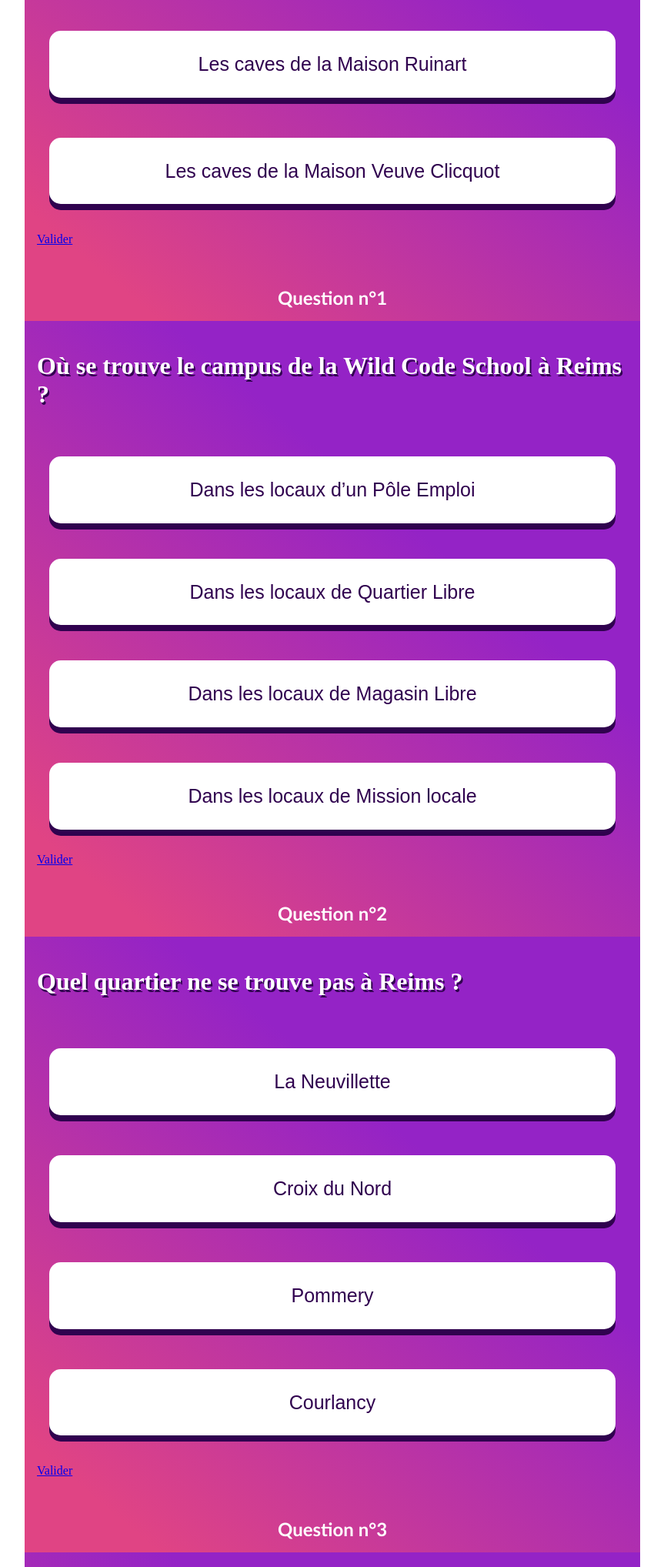
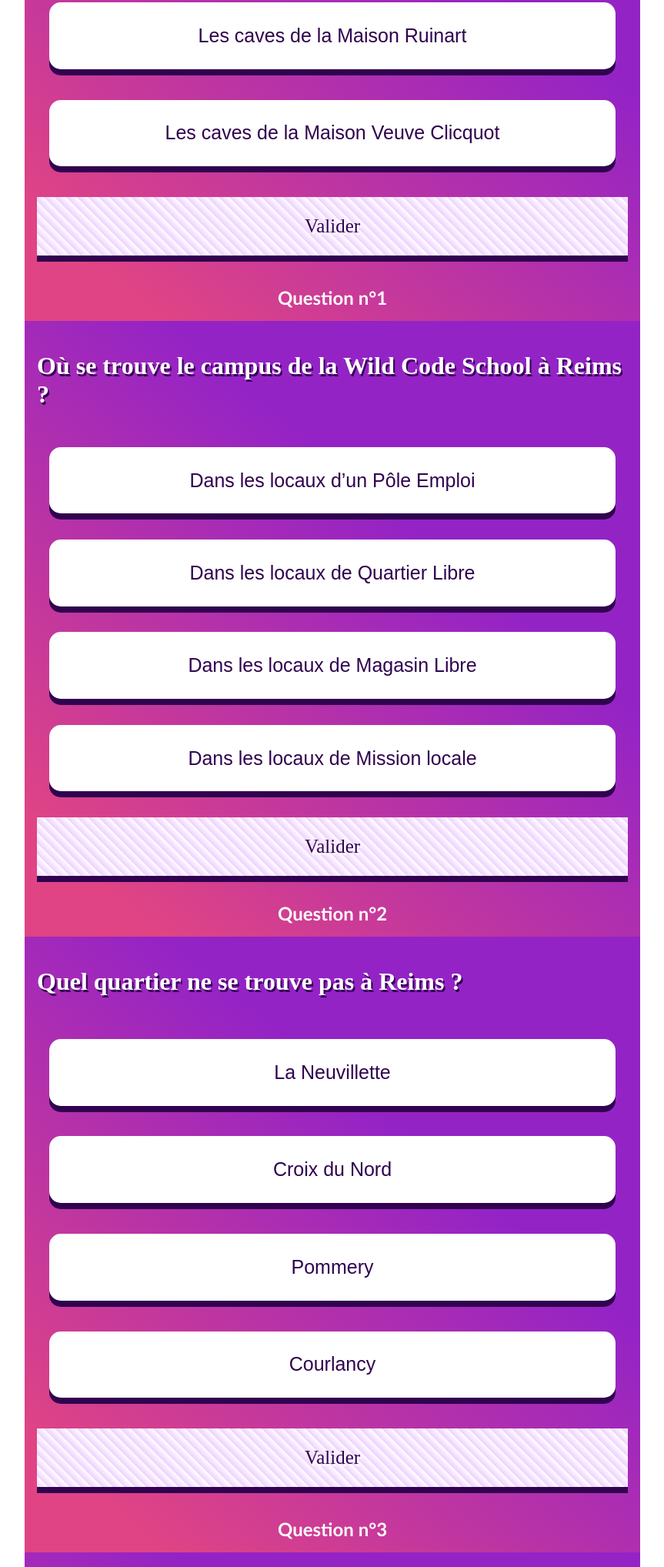
Before and after one commit to Fangornito/ReimsQuizz, a plain HTML site: page index.html in a window 1280 px wide. Shown: the part 1604-3640 px from the top of the page at 77% size, without its empty margins (208-1071 px from the left). Drawn offline with Linux system fonts and the light colour scheme; a script that the page names is missing.

Commit message:
add classes

```diff
--- a/index.html
+++ b/index.html
@@ -28,7 +28,7 @@
                             <label for="reponse3">Les caves de la Maison Ruinart </label>
                             <input type="radio" id="reponse4" name="drone" value=0>
                             <label for="reponse4">Les caves de la Maison Veuve Clicquot</label>
-                            <a href="#page2">Valider</a>
+                            <a class="valid-button"href="#page2">Valider</a>
                             <h2>Question n°1</h2>
                         </div>
 
@@ -42,7 +42,7 @@
                             <label for="reponse7">Dans les locaux de Magasin Libre</label>
                             <input type="radio" id="reponse8" name="drone1" value=0>
                             <label for="reponse8">Dans les locaux de Mission locale</label>
-                            <a href="#page3">Valider</a>
+                            <a class="valid-button" href="#page3">Valider</a>
                             <h2>Question n°2</h2>
                     </div>
                     <div class="segment" id="page3">
@@ -55,7 +55,7 @@
                             <label for="reponse11">Pommery</label>
                             <input type="radio" id="reponse12" name="drone2" value=0>
                             <label for="reponse12">Courlancy</label>
-                            <a href="#page4">Valider</a>
+                            <a class="valid-button" href="#page4">Valider</a>
                             <h2>Question n°3</h2>
                     </div>
                     <div class="segment" id="page4">
@@ -68,7 +68,7 @@
                             <label for="reponse15"> Gare champagne Ardennes TGV</label>
                             <input type="radio" id="reponse16" name="drone3" value=0>
                             <label for="reponse16">Bezannes</label>
-                            <a href="#page5">Valider</a>
+                            <a class="valid-button" href="#page5">Valider</a>
                             <h2>Question n°4</h2>
                     </div>
                     <div class ="segment" id="page5">
```
